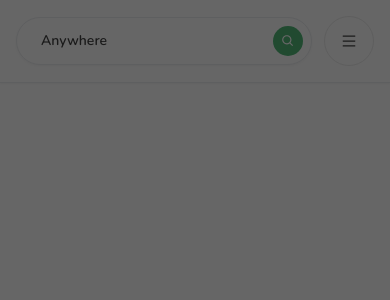
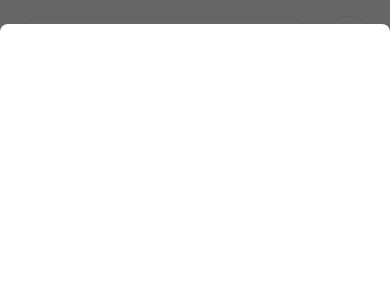
Before and after one commit to Junaid-Shaukat/travey, a Next.js app: page / in a window 390 px wide. Shown: the top 300 px of the page. Built offline with nearby package versions, Linux system fonts and the light colour scheme.

Commit message:
Model component half

```diff
--- a/src/app/components/modals/Modal.tsx
+++ b/src/app/components/modals/Modal.tsx
@@ -80,11 +80,18 @@ const Modal: React.FC<ModalProps> = ({
             className={`translate duration-300 h-full ${
               showModal ? "translate-y-0" : "-translate-y-full"
             }
-            ${
-                showModal ? "opacity-100" : "opacity-0"
-              }
+            ${showModal ? "opacity-100" : "opacity-0"}
             `}
-          ></div>
+          >
+            <div className="translate h-full lg:h-auto md:h-auto border-0 rounded-lg shadow-lg relative flex flex-col bg-white outline-none focus:outline-none">
+              {/* header */}
+
+<div>
+
+</div>
+
+            </div>
+          </div>
         </div>
       </div>
     </>
```
